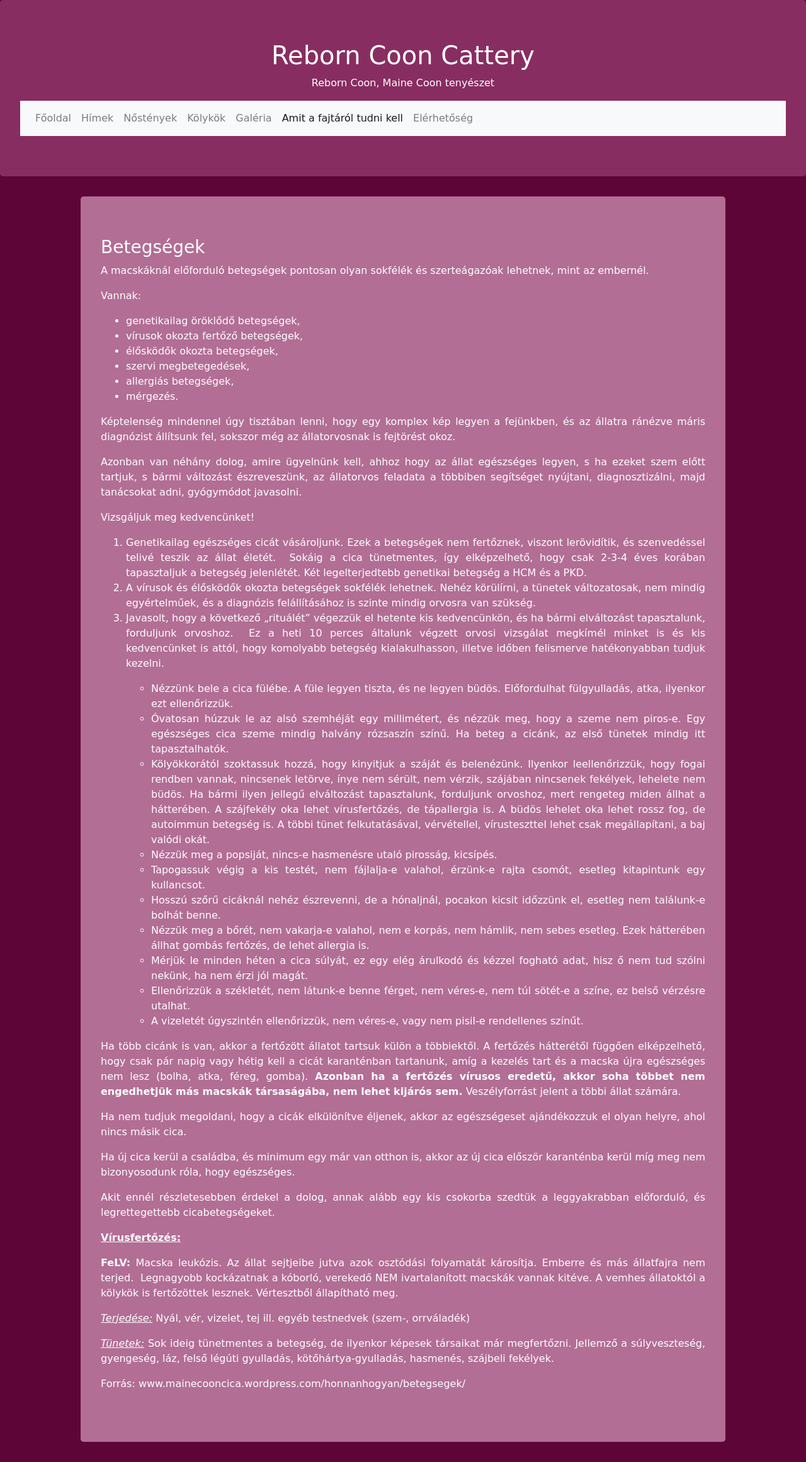
After one commit to Bencece/catWeb, a PHP site: page /tudni.php in a window 1280 px wide. The commit adds this page. Shown: the whole page at 63% size. Run offline with PHP 8.4, Linux system fonts and the light colour scheme.

Commit message:
add tudni.php

```diff
--- a/elerhetoseg.php
+++ b/elerhetoseg.php
@@ -22,7 +22,7 @@
     <div class="jumbotron text-justify" id="fo">
         <div class="row">
             <div class="col-sm-6">
-                <iframe src="https://www.google.com/maps/embed?pb=!1m18!1m12!1m3!1d1451.6197335391234!2d21.133673336188426!3d46.7053240313542!2m3!1f0!2f0!3f0!3m2!1i1024!2i768!4f13.1!3m3!1m2!1s0x47442af74e76c485%3A0x1f7f0e320dd65ae8!2zQsOpa8Opc2NzYWJhLCBOYWd5csOpdCwgNTYwMA!5e1!3m2!1shu!2shu!4v1558543753783!5m2!1shu!2shu" width="100%" height="400px" frameborder="0" style="border:0" allowfullscreen></iframe>
+            <iframe src="https://www.google.com/maps/embed?pb=!1m18!1m12!1m3!1d1573.4240629347348!2d21.140229519552054!3d46.70902728693182!2m3!1f0!2f0!3f0!3m2!1i1024!2i768!4f13.1!3m3!1m2!1s0x0%3A0x0!2zNDbCsDQyJzMyLjUiTiAyMcKwMDgnMjkuMyJF!5e1!3m2!1shu!2shu!4v1558639991382!5m2!1shu!2shu" width="100%" height="400" frameborder="0" style="border:0" allowfullscreen></iframe>
             </div>
             <div class="col-sm-6">
                 <h3>Elérhetőség:</h3>
--- a/menu.php
+++ b/menu.php
@@ -1,6 +1,7 @@
 <script src="https://code.jquery.com/jquery-3.3.1.slim.min.js"></script>
 <script src="https://cdnjs.cloudflare.com/ajax/libs/popper.js/1.14.7/umd/popper.min.js"></script>
 <script src="https://stackpath.bootstrapcdn.com/bootstrap/4.3.1/js/bootstrap.min.js"></script>
+<link rel="stylesheet" href="https://use.fontawesome.com/releases/v5.7.0/css/all.css" />
 <nav class="navbar navbar-expand-sm bg-light navbar-light d-none d-sm-block">
   <ul class="navbar-nav">
     <li id="1" class="nav-item">
@@ -17,6 +18,9 @@
     </li>
     <li id="5" class="nav-item">
       <a class="nav-link" href="galeria.php">Galéria</a>
+    </li>
+    <li id="7" class="nav-item">
+      <a class="nav-link" href="tudni.php">Amit a fajtáról tudni kell</a>
     </li>
     <li id="6" class="nav-item">
       <a class="nav-link" href="elerhetoseg.php">Elérhetőség</a>
--- /dev/null
+++ b/tudni.php
@@ -0,0 +1,75 @@
+<!doctype html>
+<html lang="hu">
+
+<head>
+    <!-- Required meta tags -->
+    <meta charset="utf-8">
+    <meta name="viewport" content="width=device-width, initial-scale=1, shrink-to-fit=no">
+    <!-- Bootstrap CSS -->
+    <link rel="stylesheet" href="https://stackpath.bootstrapcdn.com/bootstrap/4.1.3/css/bootstrap.min.css">
+    <link rel="stylesheet" href="style.css" />
+
+    <title>Reborn Coon Cattery</title>
+</head>
+
+<body>
+    <div class="jumbotron text-center">
+        <h1>Reborn Coon Cattery</h1>
+        <p>Reborn Coon, Maine Coon tenyészet</p>
+        <?php include 'menu.php' ?>
+    </div>
+
+    <div class="jumbotron text-justify" id="fo">
+        <h3>Betegségek</h3>
+        <p>A macskáknál előforduló betegségek pontosan olyan sokfélék és szerteágazóak lehetnek, mint az embernél.</p>
+        <p>Vannak:</p>
+        <ul>
+            <li>genetikailag öröklődő betegségek,</li>
+            <li>vírusok okozta fertőző betegségek,</li>
+            <li>élősködők okozta betegségek,</li>
+            <li>szervi megbetegedések,</li>
+            <li>allergiás betegségek,</li>
+            <li>mérgezés.</li>
+        </ul>
+        <p>Képtelenség mindennel úgy tisztában lenni, hogy egy komplex kép legyen a fejünkben, és az állatra ránézve máris diagnózist állítsunk fel, sokszor még az állatorvosnak is fejtörést okoz.</p>
+        <p>Azonban van néhány dolog, amire ügyelnünk kell, ahhoz hogy az állat egészséges legyen, s ha ezeket szem előtt tartjuk, s bármi változást észreveszünk, az állatorvos feladata a többiben segítséget nyújtani, diagnosztizálni, majd tanácsokat adni, gyógymódot javasolni.</p>
+        <p>Vizsgáljuk meg kedvencünket!</p>
+        <ol>
+            <li><span>Genetikailag egészséges cicát vásároljunk. Ezek a betegségek nem fertőznek, viszont lerövidítik, és szenvedéssel telivé teszik az állat életét.&nbsp; Sokáig a cica tünetmentes, így elképzelhető, hogy csak 2-3-4 éves korában tapasztaljuk a betegség jelenlétét. Két legelterjedtebb genetikai betegség a HCM és a PKD.</span></li>
+            <li><span>A vírusok és élősködők okozta betegségek sokfélék lehetnek. Nehéz körülírni, a tünetek változatosak, nem mindig egyértelműek, és a diagnózis felállításához is szinte mindig orvosra van szükség.</span></li>
+            <li>Javasolt, hogy a következő „rituálét” végezzük el hetente kis kedvencünkön, és ha bármi elváltozást tapasztalunk, forduljunk orvoshoz. &nbsp;Ez a heti 10 perces általunk végzett orvosi vizsgálat megkímél minket is és kis kedvencünket is attól, hogy komolyabb betegség kialakulhasson, illetve időben felismerve hatékonyabban tudjuk kezelni.</li>
+        </ol>
+        <ul>
+            <ul>
+                <li><span>Nézzünk bele a cica fülébe. A füle legyen tiszta, és ne legyen büdös. Előfordulhat fülgyulladás, atka, ilyenkor ezt ellenőrizzük.</span></li>
+                <li><span>Óvatosan húzzuk le az alsó szemhéját egy millimétert, és nézzük meg, hogy a szeme nem piros-e. Egy egészséges cica szeme mindig halvány rózsaszín színű. Ha beteg a cicánk, az első tünetek mindig itt tapasztalhatók.</span></li>
+                <li><span>Kölyökkorától szoktassuk hozzá, hogy kinyitjuk a száját és belenézünk. Ilyenkor leellenőrizzük, hogy fogai rendben vannak, nincsenek letörve, ínye nem sérült, nem vérzik, szájában nincsenek fekélyek, lehelete nem büdös.&nbsp;Ha bármi ilyen jellegű elváltozást tapasztalunk, forduljunk orvoshoz, mert rengeteg miden állhat a hátterében. A szájfekély oka lehet vírusfertőzés, de tápallergia is. A büdös lehelet oka lehet rossz fog, de autoimmun betegség is. A többi tünet felkutatásával, vérvétellel, vírusteszttel lehet csak megállapítani, a baj valódi okát.</span></li>
+                <li><span>Nézzük meg a popsiját, nincs-e hasmenésre utaló pirosság, kicsípés.</span></li>
+                <li><span>Tapogassuk végig a kis testét, nem fájlalja-e valahol, érzünk-e rajta csomót, esetleg kitapintunk egy kullancsot.</span></li>
+                <li><span>Hosszú szőrű cicáknál nehéz észrevenni, de a hónaljnál, pocakon kicsit időzzünk el, esetleg nem találunk-e bolhát benne.</span></li>
+                <li><span>Nézzük meg a bőrét, nem vakarja-e valahol, nem e korpás, nem hámlik, nem sebes esetleg. Ezek hátterében állhat gombás fertőzés, de lehet allergia is.</span></li>
+                <li><span>Mérjük le minden héten a cica súlyát, ez egy elég árulkodó és kézzel fogható adat, hisz ő nem tud szólni nekünk, ha nem érzi jól magát.</span></li>
+                <li><span>Ellenőrizzük a székletét, nem látunk-e benne férget, nem véres-e, nem túl sötét-e a színe, ez belső vérzésre utalhat.</span></li>
+                <li><span>A vizeletét úgyszintén ellenőrizzük, nem véres-e, vagy nem pisil-e rendellenes színűt.</span></li>
+            </ul>
+        </ul>
+        <p class="inline-ad-slot" id="inline-ad-0" style="display:none;height:0px;margin-left:auto;margin-right:auto;width:584px;"></p>
+        <p>Ha több cicánk is van, akkor a fertőzött állatot tartsuk külön a többiektől. A fertőzés hátterétől függően elképzelhető, hogy csak pár napig vagy hétig kell a cicát karanténban tartanunk, amíg a kezelés tart és a macska újra egészséges nem lesz (bolha, atka, féreg, gomba).<strong> Azonban ha a fertőzés vírusos eredetű, akkor soha többet nem engedhetjük más macskák társaságába, nem lehet kijárós sem.</strong> Veszélyforrást jelent a többi állat számára.</p>
+        <p>Ha nem tudjuk megoldani, hogy a cicák elkülönítve éljenek, akkor az egészségeset ajándékozzuk el olyan helyre, ahol nincs másik cica.</p>
+        <p>Ha új cica kerül a családba, és minimum egy már van otthon is, akkor az új cica először karanténba kerül míg meg nem bizonyosodunk róla, hogy egészséges.</p>
+        <p>Akit ennél részletesebben érdekel a dolog, annak alább egy kis csokorba szedtük a leggyakrabban előforduló, és legrettegettebb cicabetegségeket.</p>
+        <p><strong><span style="text-decoration:underline;">Vírusfertőzés</span><span style="text-decoration:underline;">:</span></strong></p>
+        <p><strong>FeLV:</strong> Macska leukózis. Az állat sejtjeibe jutva azok osztódási folyamatát károsítja. Emberre és más állatfajra nem terjed.&nbsp; Legnagyobb kockázatnak a kóborló, verekedő NEM ivartalanított macskák vannak kitéve. A vemhes állatoktól a kölykök is fertőzöttek lesznek. Vértesztből állapítható meg.</p>
+        <p><i><span style="text-decoration:underline;">Terjedése:</span></i> Nyál, vér, vizelet, tej ill. egyéb testnedvek (szem-, orrváladék)</p>
+        <p><i><span style="text-decoration:underline;">Tünetek:</span></i> Sok ideig tünetmentes a betegség, de ilyenkor képesek társaikat már megfertőzni. Jellemző a súlyveszteség, gyengeség, láz, felső légúti gyulladás, kötőhártya-gyulladás, hasmenés, szájbeli fekélyek.</p>
+        <p>Forrás: www.mainecooncica.wordpress.com/honnanhogyan/betegsegek/</p>
+    </div>
+</body>
+<script>
+    var btn = document.getElementById('7');
+    btn.className += " active";
+    var btn1 = document.getElementById('77');
+    btn1.className += " active";
+</script>
+
+</html>
```
Also changed, not shown: himek.php (+4 -4 lines), nostenyek.php (+6 -6 lines).
